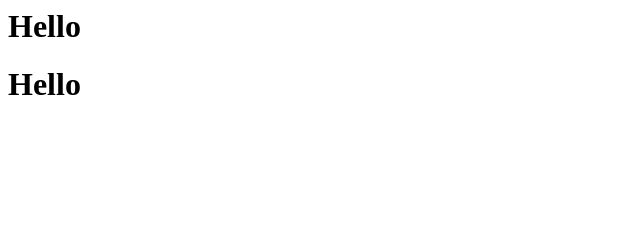
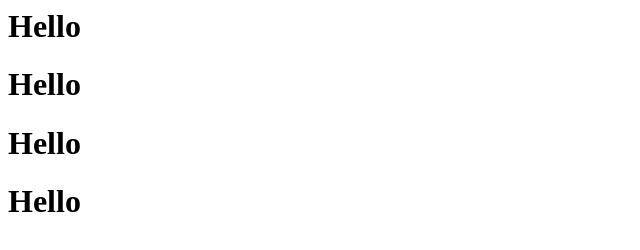
Before and after one commit to kishochandra/kayjay_security, a plain HTML site: page index.html in a window 1280 px wide. Shown: the whole page, without its empty margins (0-640 px from the left). Drawn offline with Linux system fonts and the light colour scheme.

Commit message:
Update index.html

```diff
--- a/index.html
+++ b/index.html
@@ -1,2 +1,4 @@
 <h1>Hello</h>
+<h1>Hello</h><h1>Hello</h>
+
 <h1>Hello</h>
```
